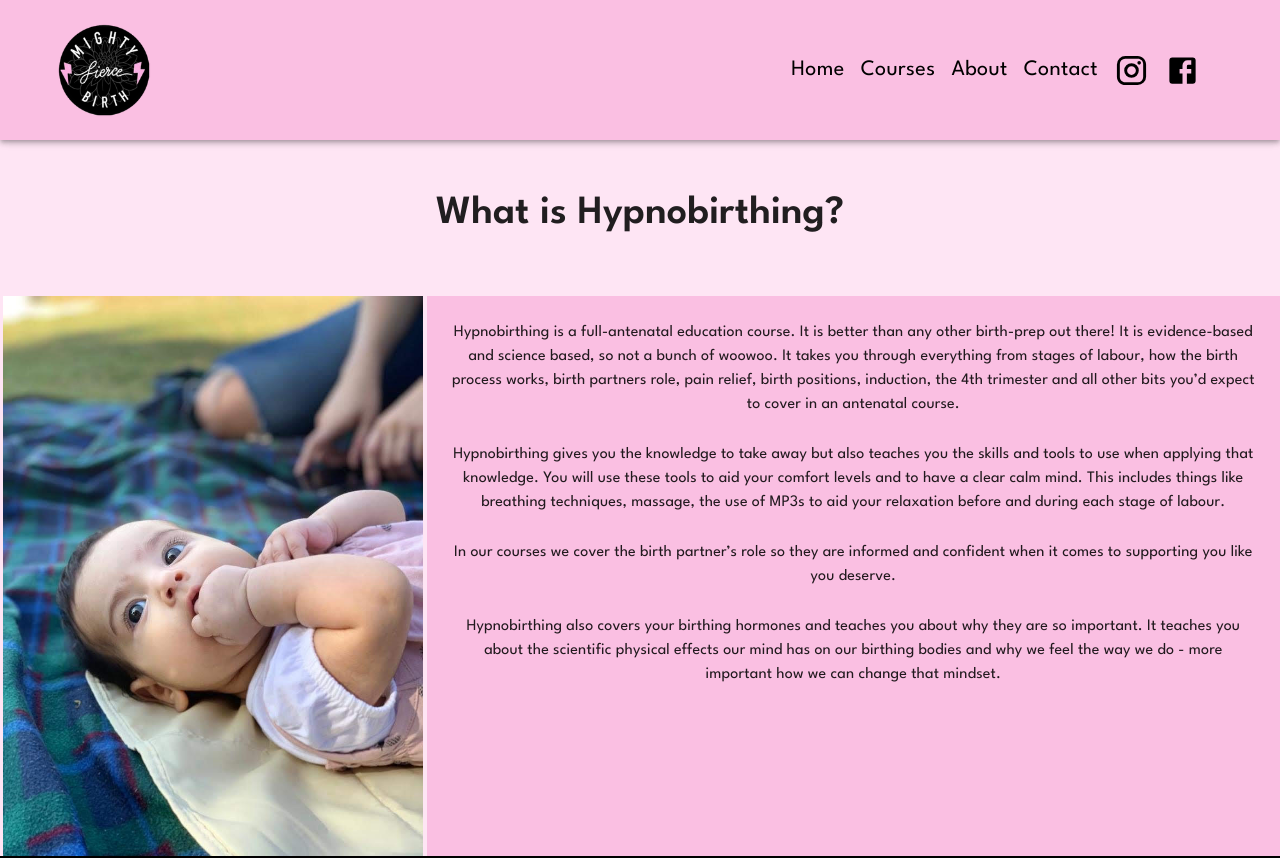
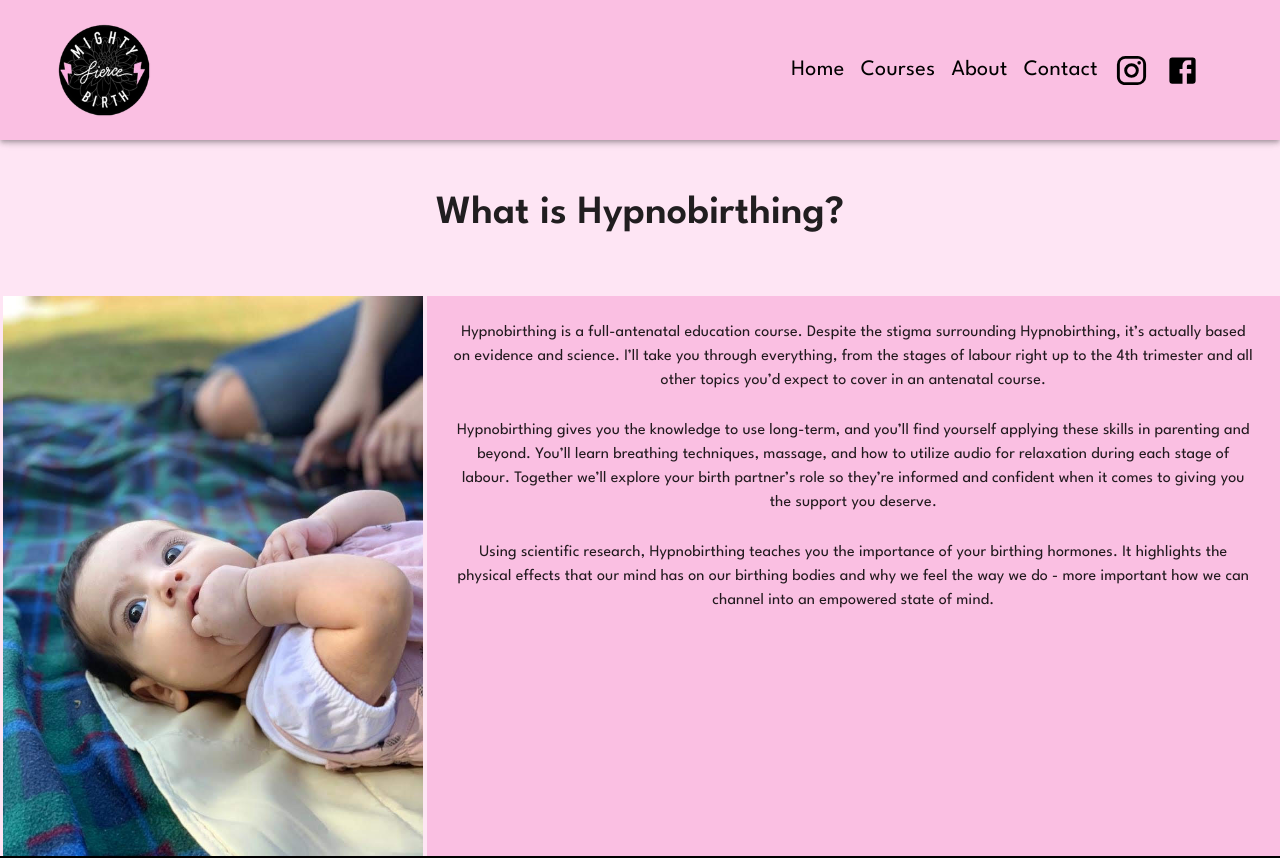
Before and after one commit to AlexJackson01/mighty-fierce-birth, a React (Create React App) app in the folder client/: page /about in a window 1280 px wide. Shown: the top 858 px of the page. Built offline with nearby package versions, Linux system fonts and the light colour scheme.

Commit message:
Updated About page blurb as per client request

```diff
--- a/client/src/screens/AboutPage.js
+++ b/client/src/screens/AboutPage.js
@@ -1,10 +1,10 @@
-import { Grid } from '@mui/material';
+import { Grid } from '@mui/material'
 import React from 'react'
-import { Fade } from 'react-reveal';
-import Banner from '../assets/images/About-banner.png';
-import Footer from '../components/Footer';
-import Ayla from "../assets/images/ayla.jpg"
-import { NavLink } from 'react-router-dom';
+import { Fade } from 'react-reveal'
+import Banner from '../assets/images/About-banner.png'
+import Footer from '../components/Footer'
+import Ayla from '../assets/images/ayla.jpg'
+import { NavLink } from 'react-router-dom'
 
 export default function AboutPage () {
   return (
@@ -18,41 +18,48 @@ export default function AboutPage () {
             xs={12}
             sm={12}
             md={4}
-            sx={{display: "flex", justifyContent: "center", alignItems: "center"}}
+            sx={{
+              display: 'flex',
+              justifyContent: 'center',
+              alignItems: 'center'
+            }}
           >
-            <img src={Ayla} alt="Photo of Baby Ayla" className='ayla' />
+            <img src={Ayla} alt='Photo of Baby Ayla' className='ayla' />
           </Grid>
-          <Grid item xs={12} sm={12} md={8}
-                      sx={{display: "flex", justifyContent: "center", alignItems: "center"}}
+          <Grid
+            item
+            xs={12}
+            sm={12}
+            md={8}
+            sx={{
+              display: 'flex',
+              justifyContent: 'center',
+              alignItems: 'center'
+            }}
           >
             <div className='about-pg-div'>
               <p className='about-text'>
-            Hypnobirthing is a full-antenatal education course. It is better
-            than any other birth-prep out there! It is evidence-based and
-            science based, so not a bunch of woowoo. It takes you through
-            everything from stages of labour, how the birth process works, birth
-            partners role, pain relief, birth positions, induction, the 4th
-            trimester and all other bits you’d expect to cover in an antenatal
-            course.
+                Hypnobirthing is a full-antenatal education course. Despite the
+                stigma surrounding Hypnobirthing, it’s actually based on
+                evidence and science. I’ll take you through everything, from the
+                stages of labour right up to the 4th trimester and all other
+                topics you’d expect to cover in an antenatal course.
               </p>
               <p className='about-text'>
-            Hypnobirthing gives you the knowledge to take away but also teaches
-            you the skills and tools to use when applying that knowledge. You
-            will use these tools to aid your comfort levels and to have a clear
-            calm mind. This includes things like breathing techniques, massage,
-            the use of MP3s to aid your relaxation before and during each stage
-            of labour.
+                Hypnobirthing gives you the knowledge to use long-term, and
+                you’ll find yourself applying these skills in parenting and
+                beyond. You’ll learn breathing techniques, massage, and how to
+                utilize audio for relaxation during each stage of labour.
+                Together we’ll explore your birth partner’s role so they’re
+                informed and confident when it comes to giving you the support
+                you deserve.
               </p>
               <p className='about-text'>
-            In our courses we cover the birth partner’s role so they are
-            informed and confident when it comes to supporting you like you
-            deserve.
-          </p>
-          <p className='about-text'>
-            Hypnobirthing also covers your birthing hormones and teaches you
-            about why they are so important. It teaches you about the scientific
-            physical effects our mind has on our birthing bodies and why we feel
-            the way we do - more important how we can change that mindset.
+                Using scientific research, Hypnobirthing teaches you the
+                importance of your birthing hormones. It highlights the physical
+                effects that our mind has on our birthing bodies and why we feel
+                the way we do - more important how we can channel into an
+                empowered state of mind.
               </p>
             </div>
           </Grid>
```
Lines whose indentation alone changed are shown as unchanged.
